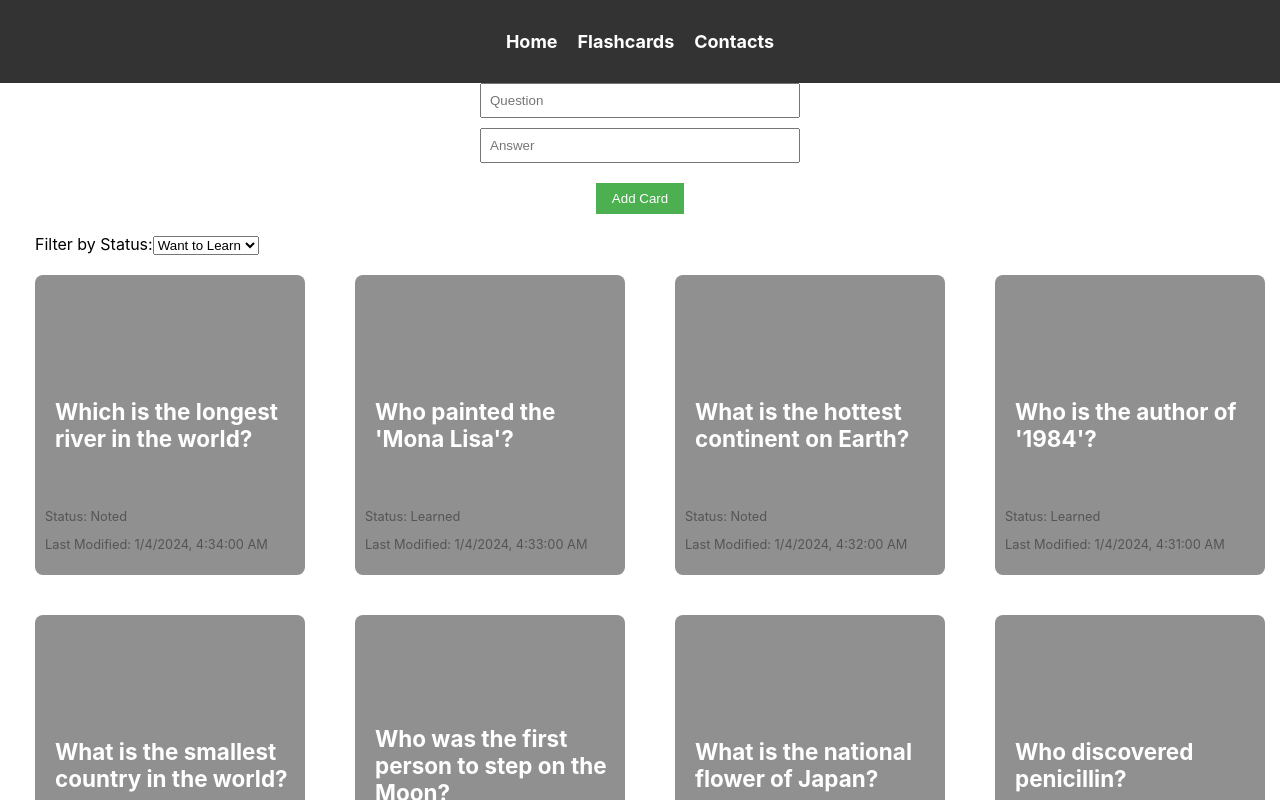
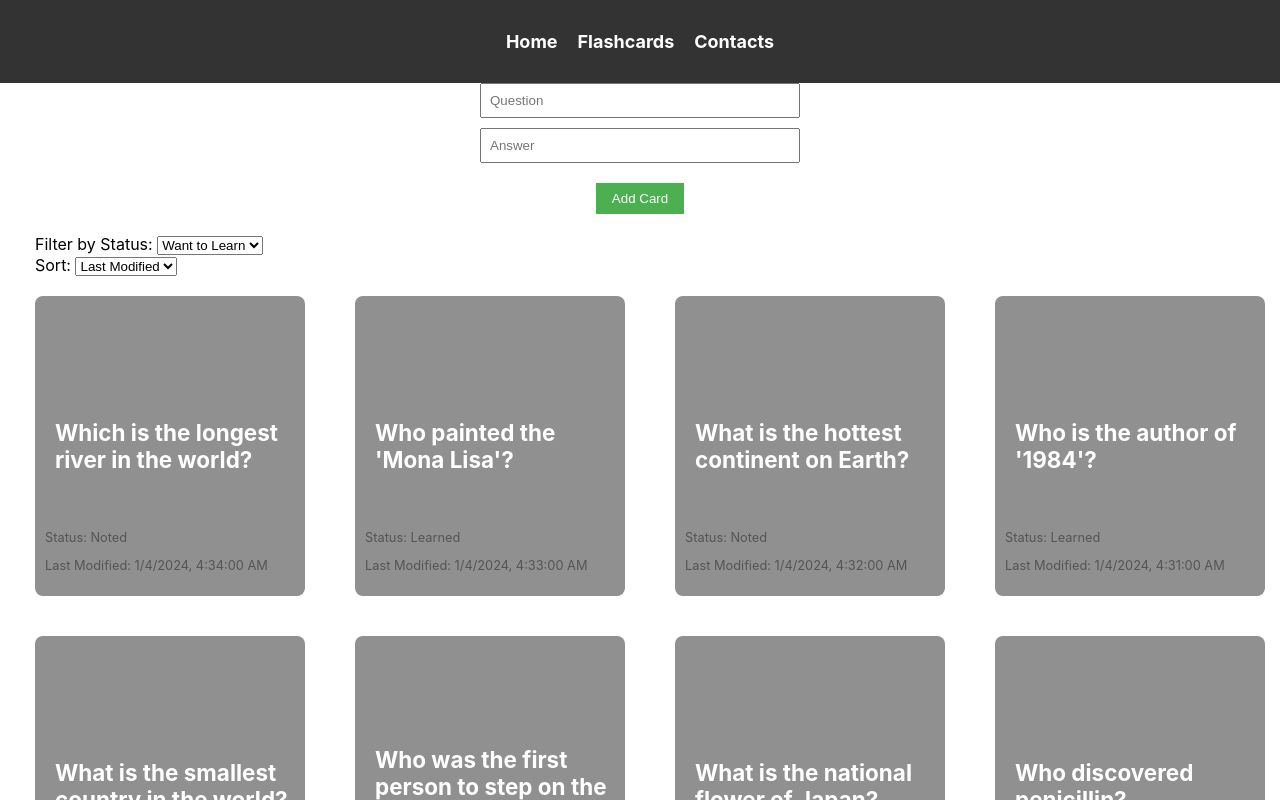
Before and after one commit to FerayGuluzada/Assignment-3, a React (Create React App) app: page /flashcards in a window 1280 px wide. Shown: the top 800 px of the page. Built offline with nearby package versions, Linux system fonts and the light colour scheme; data requests are answered from the project's data file.

Commit message:
Update so

```diff
--- a/src/pages/Flashcards.css
+++ b/src/pages/Flashcards.css
@@ -135,3 +135,7 @@
 .filter {
   margin-left: 35px;
 }
+
+.sort{
+  margin-left: 35px;
+}
--- a/src/pages/Flashcards.js
+++ b/src/pages/Flashcards.js
@@ -10,6 +10,9 @@ const FlashcardsPage = () => {
   const [editMode, setEditMode] = useState(false);
   const statusOptions = ['Want to Learn', 'Noted', 'Learned'];
   const [filterStatus, setFilterStatus] = useState('All');
+  const [sortOption, setSortOption] = useState('Last Modified');
+  const sortOptions = ['Last Modified', 'ID'];
+
 
 
   const [editContent, setEditContent] = useState({
@@ -22,26 +25,34 @@ const FlashcardsPage = () => {
 
   useEffect(() => {
     fetchData();
-  }, []);
+  }, [sortOption]);
 
-   const fetchData = () => {
+  const sortFlashcards = (unsortedFlashcards) => {
+    if (sortOption === 'ID') {
+      return unsortedFlashcards.sort((a, b) => a.id - b.id);
+    } else if (sortOption === 'Last Modified') {
+      return unsortedFlashcards.sort((a, b) => {
+        const dateA = new Date(a.lastModified).getTime();
+        const dateB = new Date(b.lastModified).getTime();
+        return dateB - dateA;
+      });
+    }
+    return unsortedFlashcards;
+  };
+
+  const fetchData = () => {
     axios
       .get('http://localhost:3001/cards')
       .then((res) => {
-        const sortedFlashcards = res.data
-          .map((questionItem) => ({
+        const sortedFlashcards = sortFlashcards(
+          res.data.map((questionItem) => ({
             id: questionItem.id,
             question: questionItem.front,
             answer: questionItem.back,
             status: questionItem.status || 'Want to Learn',
             lastModified: questionItem.lastModified || '-',
           }))
-          .sort((a, b) => {
-            const dateA = new Date(a.lastModified).getTime();
-            const dateB = new Date(b.lastModified).getTime();
-            return dateB - dateA;
-          });
-
+        );
         setFlashcards(sortedFlashcards);
       })
       .catch((error) => {
@@ -189,8 +200,9 @@ const FlashcardsPage = () => {
           </>
         )}
       </div>
+
       <div>
-        <label className = "filter">Filter by Status:</label>
+        <label className = "filter">Filter by Status: </label>
         <select onChange={handleFilterChange} value={filterStatus}>
           {statusOptions.map((option) => (
             <option key={option} value={option}>
@@ -198,6 +210,17 @@ const FlashcardsPage = () => {
             </option>
           ))}
         </select>
+      </div>
+      <div className="sort">
+
+      Sort: <select value={sortOption} onChange={(e) => setSortOption(e.target.value)}>
+  {sortOptions.map((option) => (
+    <option key={option} value={option}>
+      {option}
+    </option>
+  ))}
+</select>
+
       </div>
       <div className="flashcard-container">
       {filteredFlashcards.map((flashcard) => (
```
